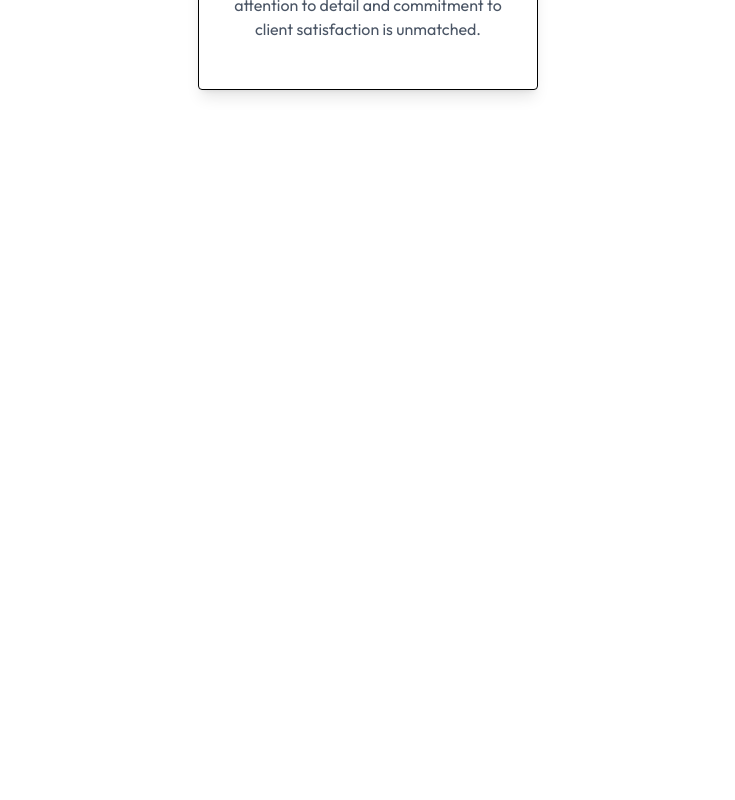
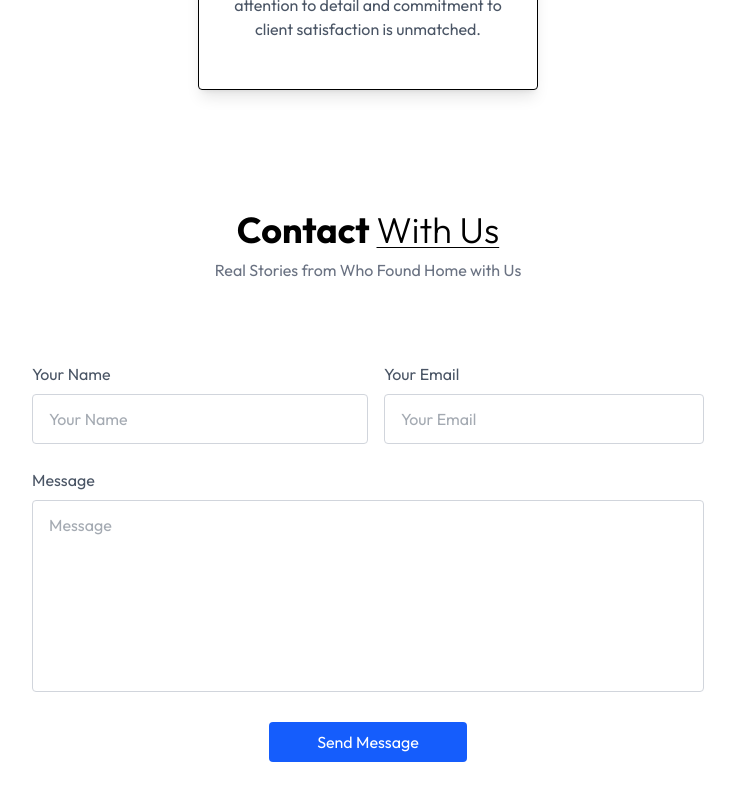
Before and after one commit to Dulanga2002/Dream-Homes, a React (Vite) app: page / in a window 1280 px wide. Shown: the part 3392-4192 px from the top of the page, without its empty margins (272-1007 px from the left). Before the commit the page ends 3522 px from the top, so only its background shows below. Built offline with nearby package versions, Linux system fonts and the light colour scheme.

Commit message:
create the send email feature

```diff
--- a/src/App.jsx
+++ b/src/App.jsx
@@ -2,6 +2,7 @@
 import About from './components/About'
 import Projects from './components/Projects'
 import Testimonials from './components/Testimonials'
+import Contact from './components/Contact'
 
 function App() {
   return (
@@ -10,6 +11,7 @@
         <About/>
         <Projects/>
         <Testimonials/>
+        <Contact/>
     </div>
   )
 }
--- a/src/components/Contact.jsx
+++ b/src/components/Contact.jsx
@@ -1,9 +1,57 @@
 import React from 'react'
 
 function Contact() {
+    const [result, setResult] = React.useState("");
+
+  const onSubmit = async (event) => {
+    event.preventDefault();
+    setResult("Sending....");
+    const formData = new FormData(event.target);
+
+    formData.append("access_key", "bd2c1aa7-f6c8-4e19-9ba1-8df57d6cd431");
+
+    const response = await fetch("https://api.web3forms.com/submit", {
+      method: "POST",
+      body: formData
+    });
+
+    const data = await response.json();
+
+    if (data.success) {
+      setResult("");
+      alert("Form Submitted Successfully");
+      event.target.reset();
+    } else {
+      console.log("Error", data);
+      alert(data.message)
+      setResult("");
+    }
+  };
   return (
-    <div>
+    <div className='text-center p-6 py-20 lg:px-32 w-full overflow-hidden' id='Contact'>
+        <h1 className='text-2xl sm:text-4xl font-bold mb-2 text-center'>Contact <span className='underline underline-offset-4 decoration-1
+         under font-light'>With Us</span> </h1>
 
+         <p className='text-center text-gray-500 mb-12 max-w-80 mx-auto '>Real Stories from Who Found Home with Us</p>
+
+         <form  onSubmit={onSubmit} className='max-w-2xl mx-auto text-gray-600 pt-8'>
+            <div className='flex flex-wrap'>
+                <div className='w-full md:w-1/2 text-left'>
+                    <div>Your Name</div>
+                    <input className='w-full border border-gray-300 rounded py-3 px-4 mt-2' type="text" name='Name' placeholder='Your Name' required />
+                </div>
+                <div className='w-full md:w-1/2 text-left md:pl-4'>
+                    <div>Your Email</div>
+                    <input className='w-full border border-gray-300 rounded py-3 px-4 mt-2' type="email" name='Email' placeholder='Your Email' required />
+                </div>
+            </div>
+            <div className='my-6 text-left'>
+                Message
+                <textarea className='w-full border border-gray-300 rounded py-3 px-4 mt-2 h-48 resize-none' rows="5"
+                name="Message" placeholder="Message" required ></textarea>
+            </div>
+            <button className='bg-blue-600 text-white py-2 px-12 mb-10 rounded'>{result ? result : "Send Message"}</button>
+         </form>
     </div>
   )
 }
```
